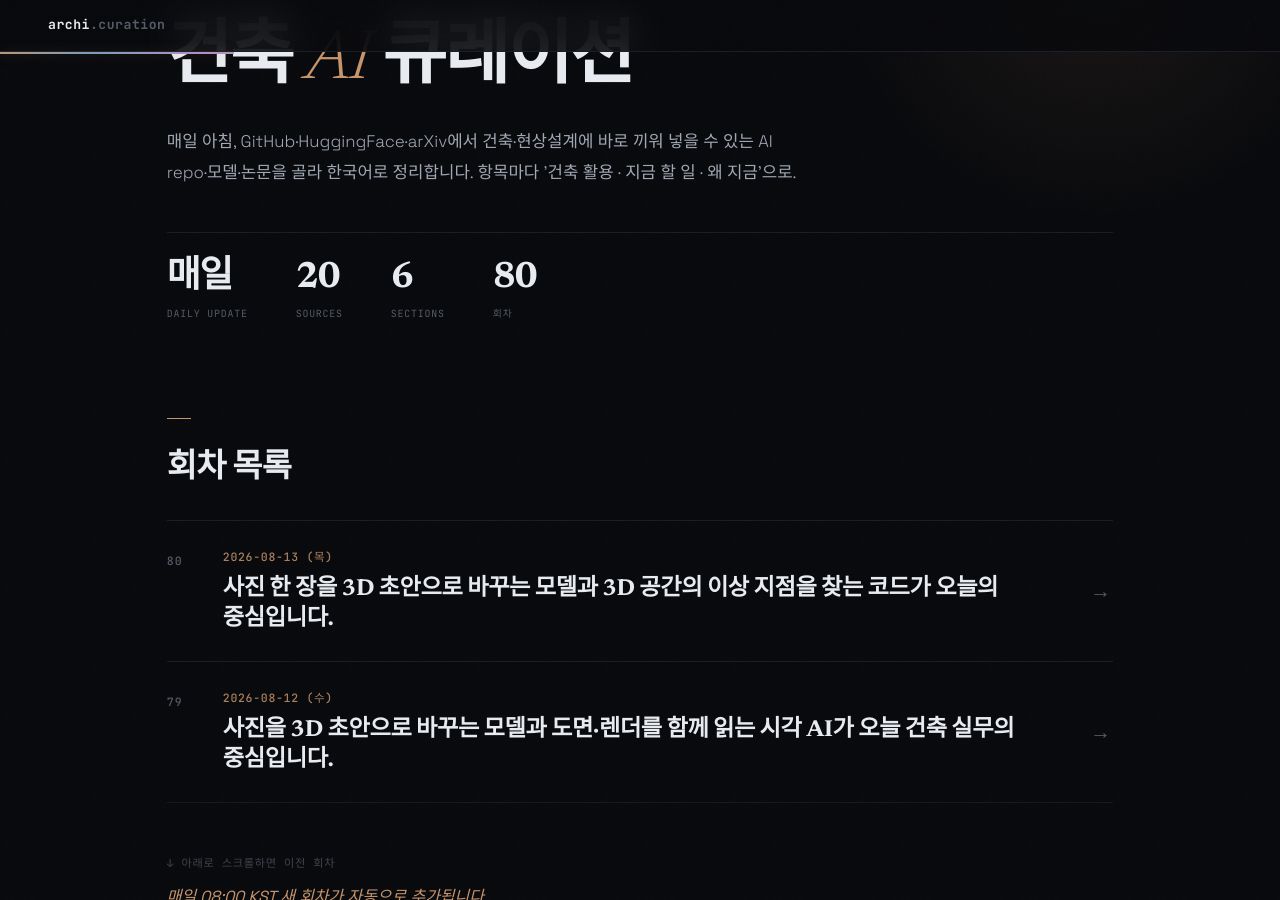
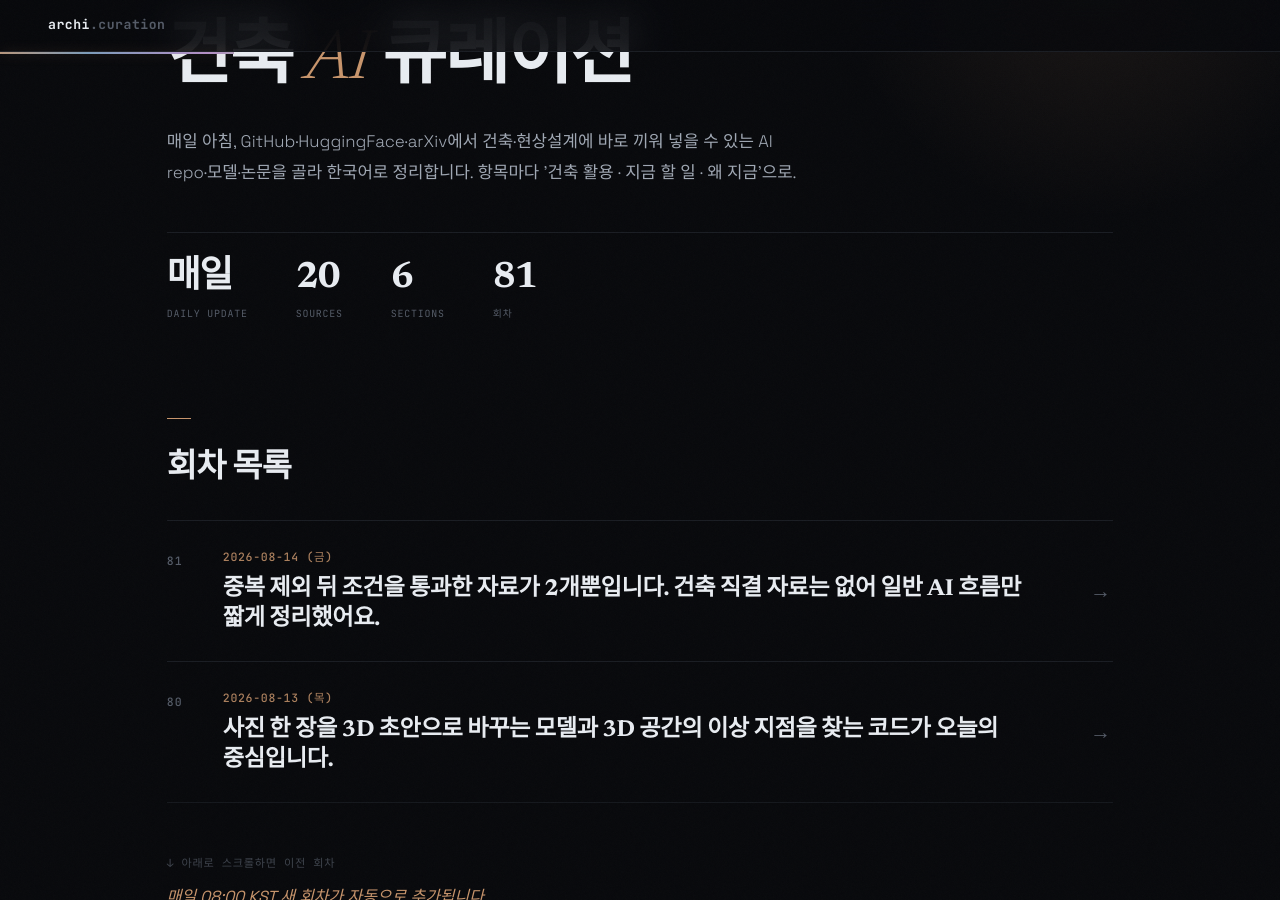
Before and after one commit to ghkch5gh-jpg/ainews-curation, a Jekyll site: the page built from index.md, in a window 1280 px wide and 900 px high, scrolled down 190 px. Built offline with Jekyll 4.4.1, drawn with Linux system fonts in a browser that asks for light colours; some web fonts are replaced.

Commit message:
daily: 2026-08-14

```diff
--- /dev/null
+++ b/2026-08-14_금.md
@@ -0,0 +1,45 @@
+---
+title: 2026-08-14 (금)
+eyebrow: ARCH · AI CURATION
+hero_title: "2026 · 08 · 14 <em>(금)</em>"
+description: "중복 제외 뒤 조건을 통과한 자료가 2개뿐입니다. 건축 직결 자료는 없어 일반 AI 흐름만 짧게 정리했어요."
+summary: 중복 제외 뒤 조건을 통과한 자료가 2개뿐입니다. 건축 직결 자료는 없어 일반 AI 흐름만 짧게 정리했어요.
+---
+
+<div class="news">
+<section class="news-flow-sec reveal"><h2 class="news-flow__t">이번 회차 흐름</h2><div class="news-flow"><p>안녕하세요! 오늘 수집분은 최근 회차와 겹치는 자료가 유난히 많았습니다. 새로 남은 것은 범용 언어 AI와 음악 생성 모델뿐이며, BIM·IFC·Rhino에 바로 쓸 만한 신규 도구는 없었어요. 코드가 확인되지 않은 논문과 이미 소개한 저장소는 억지로 채워 넣지 않았습니다. 오늘은 건축 실무 도구보다 주변 AI 기술의 방향을 가볍게 살펴보는 회차입니다.</p></div></section>
+<section class="news-sec">
+<h2 class="news-sec__t">오늘의 헤드라인</h2>
+<article class="ni reveal">
+  <header class="ni__h">
+    <span class="ni__n">01</span>
+    <a class="ni__t" href="https://huggingface.co/deepseek-ai/DeepSeek-V4-Pro-0813" target="_blank" rel="noopener">빠른 응답을 겨냥한 DeepSeek V4 Pro <span class="ni__arrow">↗</span></a>
+    <span class="ni__tr"><span class="ni__src">HuggingFace</span><span class="ni__score">2/10</span></span>
+  </header>
+  <p class="ni__body">DeepSeek의 텍스트 생성 모델입니다. Hugging Face에는 ‘DeepSeek-V4-Pro-0813’이라는 이름으로 공개돼 있으며, Transformers 기반 모델로 표시돼 있어요. 원문 발췌만으로는 문서 처리 능력이나 범용성, 건축 분야의 정확성을 확인할 수 없습니다.</p>
+  <ul class="ni__pts"><li>수집 시점 기준 약 6시간 전 갱신</li><li>범용 문서 작성과 질의응답에 쓰는 모델</li><li>건축 법규와 IFC 전용 기능은 확인되지 않음</li></ul>
+  <div class="ni__meta">
+    <div class="ni__row"><dt>얻는 것</dt><dd>텍스트 생성 모델이므로 공모 지침 요약이나 설계 설명문 초안에 활용할 수 있는지는 별도 평가가 필요합니다. 면적·피난·주차 기준처럼 책임이 따르는 검토에는 원문 대조가 필요해요.</dd></div>
+    <div class="ni__row ni__row--do"><dt>지금 할 일</dt><dd><p class="ni__do-text">모델 카드와 사용 조건, 실행 예제를 먼저 확인한 뒤 공개 공모 지침 한 건으로 요약 정확도를 시험해보세요.</p></dd></div>
+    <div class="ni__row ni__row--why"><dt>왜 지금</dt><dd>공개 직후라 실제 성능과 필요한 컴퓨터 사양에 대한 검증이 아직 쌓이는 단계입니다. 건축 적용 여부보다 비용과 응답 속도를 먼저 확인할 시점이에요.</dd></div>
+  </div>
+  <footer class="ni__f"><span class="ni__verified">✓ 원문 대조</span><a class="ni__story" href="https://huggingface.co/deepseek-ai/DeepSeek-V4-Pro-0813" target="_blank" rel="noopener">스토리 →</a></footer>
+</article>
+<article class="ni reveal">
+  <header class="ni__h">
+    <span class="ni__n">02</span>
+    <a class="ni__t" href="https://huggingface.co/MiniMaxAI/MiniMax-Music3" target="_blank" rel="noopener">문장으로 음악을 만드는 MiniMax Music 3 <span class="ni__arrow">↗</span></a>
+    <span class="ni__tr"><span class="ni__src">HuggingFace</span><span class="ni__score">1/10</span></span>
+  </header>
+  <p class="ni__body">텍스트를 바탕으로 음악이나 오디오를 생성하는 MiniMax의 생성 AI 모델입니다. Hugging Face에서 Text-to-Audio, music-generation, text-to-music 모델로 분류돼 있어요. BIM·CAD·3D 모델 제작과 직접 관련된 기능은 원문에서 확인되지 않습니다.</p>
+  <ul class="ni__pts"><li>글로 요청해 음악을 만드는 모델</li><li>수집 시점 기준 약 5시간 전 갱신</li><li>설계 자동화보다 발표 콘텐츠 제작에 가까움</li></ul>
+  <div class="ni__meta">
+    <div class="ni__row"><dt>얻는 것</dt><dd>현상설계 발표 영상이나 전시 공간 소개 영상의 임시 배경음 제작에 활용할 수 있는지는 시험해볼 수 있습니다. 설계안 생성이나 법규 검토 기능은 원문에서 확인되지 않아요.</dd></div>
+    <div class="ni__row ni__row--do"><dt>지금 할 일</dt><dd><p class="ni__do-text">모델 카드에서 사용법과 이용 허가 범위를 확인한 뒤, 짧은 임시 배경음 생성을 시험해보세요.</p></dd></div>
+    <div class="ni__row ni__row--why"><dt>왜 지금</dt><dd>공개 직후라 생성물의 상업적 이용 조건과 음원 유사성 문제가 충분히 검토되지 않았습니다. 결과보다 사용 허가 확인이 먼저예요.</dd></div>
+  </div>
+  <footer class="ni__f"><span class="ni__verified">✓ 원문 대조</span><a class="ni__story" href="https://huggingface.co/MiniMaxAI/MiniMax-Music3" target="_blank" rel="noopener">스토리 →</a></footer>
+</article>
+</section>
+<div class="news-outro"><span class="news-outro__t">맺음말</span><p>매일 새 도구가 쏟아지는 것처럼 보여도, 실제 설계에 바로 쓸 수 있는 새 재료는 생각보다 드뭅니다. 오늘처럼 건축 직결 자료가 없는 날에는 수를 채우지 않는 편이 더 정직하고 유용하다고 봅니다.</p></div>
+</div>
--- a/index.md
+++ b/index.md
@@ -10,12 +10,13 @@ stats:
     lbl: "Sources"
   - num: "6"
     lbl: "Sections"
-  - num: "80"
+  - num: "81"
     lbl: "회차"
 ---
 
 ## 회차 목록
 
+- [2026-08-14 (금) — 중복 제외 뒤 조건을 통과한 자료가 2개뿐입니다. 건축 직결 자료는 없어 일반 AI 흐름만 짧게 정리했어요.](2026-08-14_금.html)
 - [2026-08-13 (목) — 사진 한 장을 3D 초안으로 바꾸는 모델과 3D 공간의 이상 지점을 찾는 코드가 오늘의 중심입니다.](2026-08-13_목.html)
 - [2026-08-12 (수) — 사진을 3D 초안으로 바꾸는 모델과 도면·렌더를 함께 읽는 시각 AI가 오늘 건축 실무의 중심입니다.](2026-08-12_수.html)
 - [2026-08-09 (일) — 사진을 3D로 바꾸는 모델이 다시 활발해졌습니다. 오늘은 대지 기록과 매스 제작에 써볼 만한 도구를 골랐어요.](2026-08-09_일.html)
```
